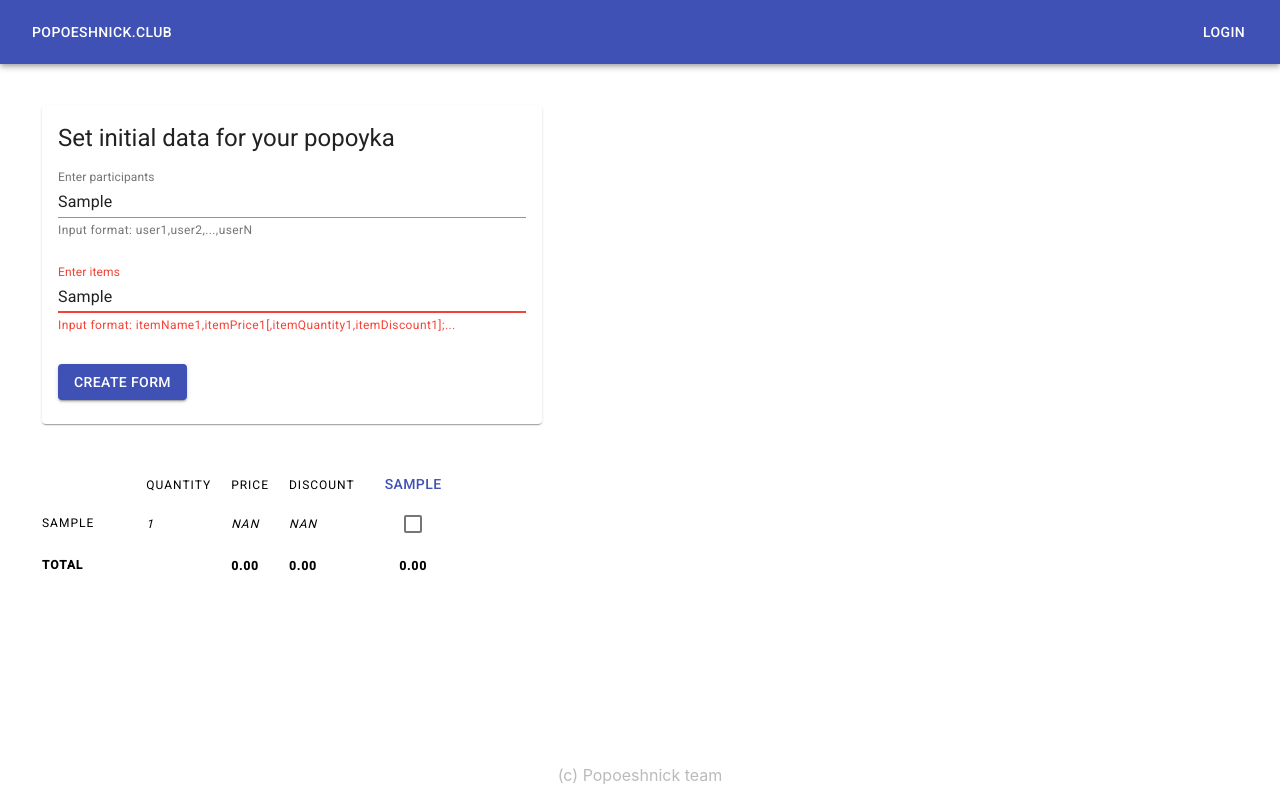
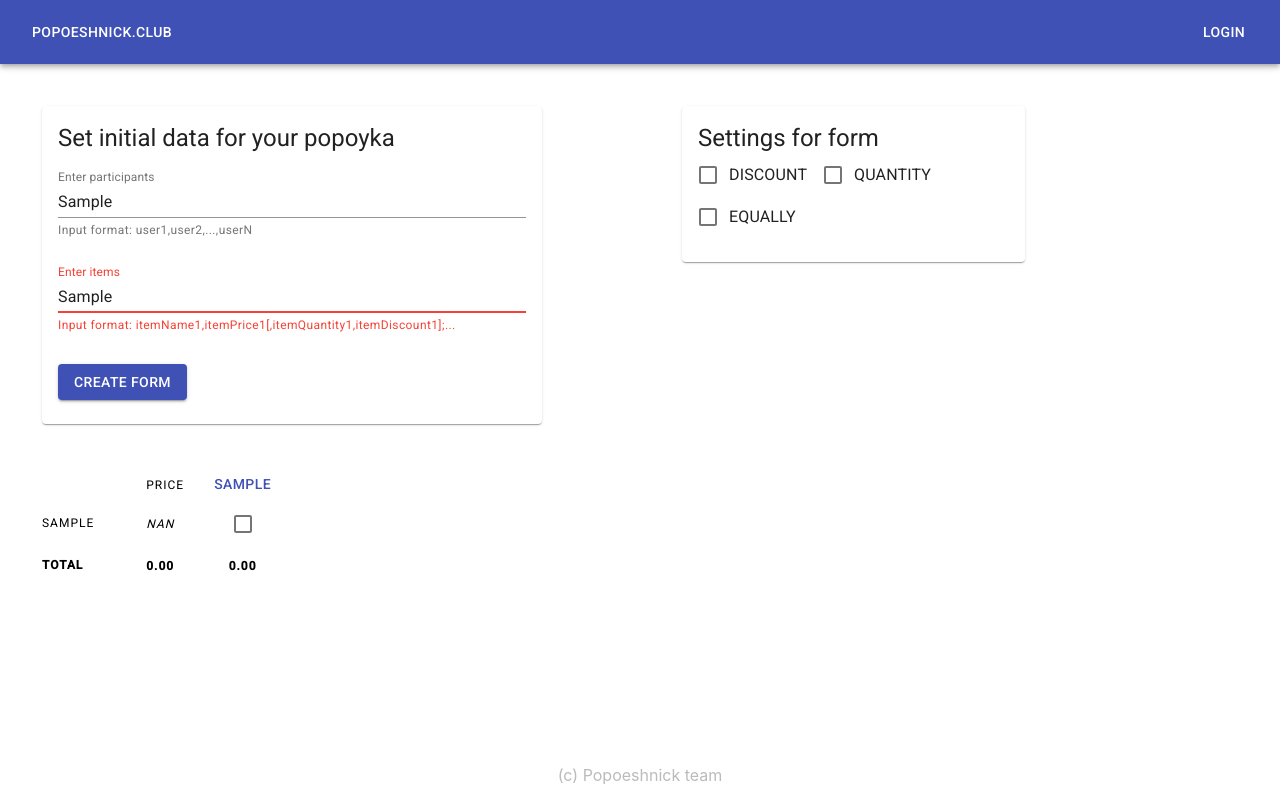
Before and after one commit to supercilium/popoeshnick, a React app in the folder front/: page /share-bill in a window 1280 px wide. Both pictures are taken after typing "Sample", "Sample" into the empty fields and a click on the button "CREATE FORM". Built offline with nearby package versions, Linux system fonts and the light colour scheme.

Commit message:
updates for share bill
updated eslint settings
added form controls
decomposed share bill

```diff
--- a/front/src/App.jsx
+++ b/front/src/App.jsx
@@ -39,7 +39,6 @@ class App extends React.PureComponent {
   }
 
   componentDidMount() {
-    // eslint-disable-next-line react/destructuring-assignment
     const { setAlkash } = this.props.alkashActions
     this.setState({ loader: true })
     const cookie = cookies.get('session')
--- a/front/src/__data__/actions/alkashActions.js
+++ b/front/src/__data__/actions/alkashActions.js
@@ -1,4 +1,3 @@
-/* eslint-disable import/prefer-default-export */
 export function setAlkash(profile) {
   return {
     type: 'SET_ALKASH',
--- a/front/src/__data__/actions/index.js
+++ b/front/src/__data__/actions/index.js
@@ -1,2 +1 @@
-// eslint-disable-next-line import/prefer-default-export
 export { setAlkash } from './alkashActions'
--- a/front/src/__data__/store.js
+++ b/front/src/__data__/store.js
@@ -3,7 +3,5 @@ import {
 } from 'redux'
 import rootReducer from './reducers/rootReducer'
 
-// eslint-disable-next-line import/prefer-default-export
 export const store = createStore(rootReducer,
-  // eslint-disable-next-line no-underscore-dangle
   window.__REDUX_DEVTOOLS_EXTENSION__ && window.__REDUX_DEVTOOLS_EXTENSION__())
--- a/front/src/components/loginForm/loginForm.jsx
+++ b/front/src/components/loginForm/loginForm.jsx
@@ -161,6 +161,7 @@ export class LoginForm extends PureComponent {
           onChange={this.handleSetLogin}
           error={emailError}
           helperText={errors.email}
+          autoComplete="username"
         />
         <TextField
           required
@@ -171,6 +172,7 @@ export class LoginForm extends PureComponent {
           onChange={this.handleSetPassword}
           error={passError}
           helperText={errors.password}
+          autoComplete="current-password"
         />
         {!_.isEmpty(errors.login) && this.renderError(errors.login)}
         <Button
--- a/front/src/routers/share-bill/index.js
+++ b/front/src/routers/share-bill/index.js
@@ -1,3 +1,3 @@
-import ShareBill from './share-bill'
+import { ShareBill } from './share-bill'
 
 export default ShareBill
--- a/front/src/routers/share-bill/share-bill.jsx
+++ b/front/src/routers/share-bill/share-bill.jsx
@@ -1,66 +1,22 @@
-/* eslint-disable quote-props */
 import React, { useState } from 'react'
+import { PropTypes } from 'prop-types'
 import {
   Checkbox,
+  FormControlLabel,
   Typography,
   TextField,
   Button,
   Card,
   CardContent,
 } from '@material-ui/core'
-import { makeStyles } from '@material-ui/core/styles'
 import Grid from '@material-ui/core/Grid'
 import _ from 'lodash'
 
 import { validateRegexp } from '../../utils'
+import { useBillFormStyles } from './styles'
 
 // eslint-disable-next-line no-useless-escape
 const itemsRegexp = /([^;,.]+)(,[\d\.]+){1,};*/gm
-
-const useStyles = makeStyles({
-  root: {
-    paddingBottom: '50px',
-  },
-  formInitial: {
-    maxWidth: '500px',
-    margin: '42px',
-  },
-  button: {
-    margin: '20px 0 0',
-  },
-  columns: {
-    display: 'flex',
-  },
-  header: {
-    padding: '4px 0 1px',
-  },
-  form: {
-    display: 'flex',
-    margin: '0 auto',
-  },
-  userScore: {
-    display: 'flex',
-    flexDirection: 'column',
-    textAlign: 'center',
-    margin: '0 12px',
-  },
-  users: {
-    display: 'flex',
-  },
-  categoryList: {
-    display: 'flex',
-    marginTop: '36px',
-  },
-  caterory: {
-    padding: '0 42px',
-  },
-  sums: {
-    padding: '0 10px',
-  },
-  overline: {
-    lineHeight: '42px',
-  },
-})
 
 const parseItems = (str) => {
   const items = str.split(';')
@@ -75,34 +31,60 @@ const parseItems = (str) => {
   })
 }
 
+const CheckboxComponent = ({ label, input, meta }) => (
+  <FormControlLabel
+    control={(
+      <Checkbox
+        color="primary"
+        {...input}
+        {...meta}
+      />
+    )}
+    label={label}
+  />
+)
+
+CheckboxComponent.propTypes = {
+  label: PropTypes.string,
+  input: PropTypes.object.isRequired,
+  meta: PropTypes.object.isRequired,
+}
+
+CheckboxComponent.defaultProps = {
+  label: '',
+}
+
 const parseUsers = str => str.split(',')
 
-export default () => {
+export const ShareBill = () => {
   const [value, setValue] = useState('')
   const [user, setUsers] = useState('')
   const [sums, setSums] = useState([])
-  const [users, setUserChecks] = useState({})
+  const [users, setUserChecks] = useState(new Map([]))
   const [itemsError, setError] = useState(false)
-  const classes = useStyles()
-  let categoryDividers = []
+  const [isVisibleDiscount, changeVisibilityDiscount] = useState(false)
+  const [isVisibleQuantity, changeVisibilityQuantity] = useState(false)
+  const [isVisibleEqually, changeVisibilityEqually] = useState(false)
+  const classes = useBillFormStyles()
+  let categoryDividers
 
-  const handleClick = (event) => {
-    const [name, index] = event.target.name.split('-')
+  const handleClick = (key, index) => {
     setUserChecks((prevUsers) => {
-      const arr = prevUsers[name]
-      arr[index] = Number(!arr[index])
-      return Object.assign({}, prevUsers, { [name]: arr })
+      const newMap = new Map(prevUsers)
+      const item = prevUsers.get(key)
+      item.checks[index] = Number(!item.checks[index])
+      return newMap.set(key, { name: item.name, checks: item.checks })
     })
   }
 
-  const handleColClick = (event) => {
-    const name = event.target.innerHTML
+  const handleColClick = (key) => {
     setUserChecks((prevUsers) => {
-      const arr = prevUsers[name]
-      if (arr.reduce((sum, item) => sum + item, 0) < arr.length) {
-        return Object.assign({}, prevUsers, { [name]: arr.map(() => 1) })
+      const newMap = new Map(prevUsers)
+      const obj = newMap.get(key)
+      if (obj.checks.reduce((sum, item) => sum + item, 0) < obj.checks.length) {
+        return newMap.set(key, { name: obj.name, checks: obj.checks.map(() => 1) })
       }
-      return Object.assign({}, prevUsers, { [name]: arr.map(() => 0) })
+      return newMap.set(key, { name: obj.name, checks: obj.checks.map(() => 0) })
     })
   }
 
@@ -117,16 +99,69 @@ export default () => {
     e.preventDefault()
     const keys = parseUsers(user)
     setSums(items)
-    setUserChecks(Object.assign({}, ...keys.map(name => ({ [name]: items.map(() => 0) }))))
+    setUserChecks(() => {
+      const map = new Map()
+      keys.forEach((item) => {
+        map.set(Symbol(item), { name: item, checks: items.map(() => 0) })
+      })
+      return map
+    })
+  }
+
+  const formChecks = () => {
+    const res = []
+    users.forEach((item, elemKey) => {
+      const component = (
+        <div className={classes.userScore}>
+          <Typography variant="overline" display="block" gutterBottom={false}>
+            <Button color="primary" onClick={() => handleColClick(elemKey)}>{item.name}</Button>
+          </Typography>
+          {
+            item.checks
+              .map((check, j) => (
+                <Checkbox
+                  key={`${elemKey.toString()}-${j}`}
+                  name={j}
+                  symbol={elemKey}
+                  checked={Boolean(check)}
+                  onChange={() => handleClick(elemKey, j)}
+                />
+              ))
+          }
+          <Typography classes={{ overline: classes.overline }} variant="overline" display="block" gutterBottom={false}>
+            <b>
+              {
+                item.checks.reduce((sum, flag, i) => (
+                  categoryDividers[i]
+                    ? sum
+                      + flag * sums[i].quantity
+                      * sums[i].price * (1 - sums[i].discount) / categoryDividers[i]
+                    : sum
+                ), 0).toFixed(2)
+              }
+            </b>
+          </Typography>
+        </div>
+      )
+      res.push(component)
+    })
+    return res
   }
 
   // определяем что какой то товар никто не поделил между собой
   categoryDividers = items
-    .map((su, i) => Object.keys(users).reduce((acc, j) => Number(users[j][i]) + acc, 0))
+    .map((su, i) => {
+      let arr = 0
+      users
+        .forEach((item, symbol, map) => {
+          arr += map.get(symbol).checks[i]
+        })
+      return arr
+    })
 
   return (
     <Grid container className={classes.root}>
-      <Grid item xs={12}>
+      <Grid item xs={6}>
         <Card className={classes.formInitial}>
           <CardContent>
             <form noValidate onSubmit={createForm}>
@@ -168,9 +203,54 @@ export default () => {
           </CardContent>
         </Card>
       </Grid>
+      <Grid item xs={4}>
+        <Card className={classes.formInitial}>
+          <CardContent>
+            <Typography
+              variant="h5"
+              display="block"
+            >
+              Settings for form
+            </Typography>
+
+            <form>
+              <FormControlLabel
+                control={(
+                  <Checkbox
+                    checked={isVisibleDiscount}
+                    onChange={changeVisibilityDiscount}
+                    color="primary"
+                  />
+                )}
+                label="DISCOUNT"
+              />
+              <FormControlLabel
+                control={(
+                  <Checkbox
+                    checked={isVisibleQuantity}
+                    onChange={changeVisibilityQuantity}
+                    color="primary"
+                  />
+                )}
+                label="QUANTITY"
+              />
+              <FormControlLabel
+                control={(
+                  <Checkbox
+                    checked={isVisibleEqually}
+                    onChange={changeVisibilityEqually}
+                    color="primary"
+                  />
+                )}
+                label="EQUALLY"
+              />
+            </form>
+          </CardContent>
+        </Card>
+      </Grid>
 
       {
-        (_.isEmpty(sums) || _.isEmpty(users))
+        (_.isEmpty(sums) || users.size === 0)
           ? null
           : (
             <Grid item xs={12}>
@@ -180,6 +260,7 @@ export default () => {
                     {
                       sums.map(item => (
                         <Typography
+                          key={item.name}
                           classes={{ overline: classes.overline }}
                           variant="overline"
                           display="block"
@@ -201,6 +282,7 @@ export default () => {
                 </div>
 
                 <div className={classes.columns}>
+                  {isVisibleQuantity && (
                     <div className={classes.sums}>
                       <Typography className={classes.header} variant="overline" display="block" gutterBottom={false}>
                         Quantity
@@ -208,12 +290,13 @@ export default () => {
 
                       {
                         sums.map((item, i) => (
-                        <Typography classes={{ overline: classes.overline }} variant="overline" display="block" gutterBottom={false}>
+                          <Typography key={`qt-${item.quantity}`} classes={{ overline: classes.overline }} variant="overline" display="block" gutterBottom={false}>
                             {categoryDividers[i] ? item.quantity : <i>{item.quantity}</i>}
                           </Typography>
                         ))
                       }
                     </div>
+                  )}
                   <div className={classes.sums}>
                     <Typography className={classes.header} variant="overline" display="block" gutterBottom={false}>
                       Price
@@ -222,6 +305,7 @@ export default () => {
                     {
                       sums.map((item, i) => (
                         <Typography
+                          key={`pr-${item.price}-${item.quantity}`}
                           classes={{ overline: classes.overline }}
                           variant="overline"
                           display="block"
@@ -247,6 +331,7 @@ export default () => {
                       </b>
                     </Typography>
                   </div>
+                  {isVisibleDiscount && (
                     <div className={classes.sums}>
                       <Typography className={classes.header} variant="overline" display="block" gutterBottom={false}>
                         Discount
@@ -254,7 +339,7 @@ export default () => {
 
                       {
                         sums.map((item, i) => (
-                        <Typography classes={{ overline: classes.overline }} variant="overline" display="block" gutterBottom={false}>
+                          <Typography key={`dc-${item.price}-${item.quantity}`} classes={{ overline: classes.overline }} variant="overline" display="block" gutterBottom={false}>
                             {
                               categoryDividers[i]
                                 ? (item.price - item.price * item.discount) * item.quantity
@@ -276,30 +361,11 @@ export default () => {
                         </b>
                       </Typography>
                     </div>
+                  )}
                 </div>
                 <div className={classes.users}>
                   {
-                    Object.keys(users).map(item => (
-                      <div className={classes.userScore}>
-                        <Typography variant="overline" display="block" gutterBottom={false}>
-                          <Button color="primary" onClick={handleColClick}>{item}</Button>
-                        </Typography>
-                        {users[item].map((check, j) => <Checkbox name={`${item}-${j}`} checked={Boolean(check)} onChange={handleClick} />)}
-                        <Typography classes={{ overline: classes.overline }} variant="overline" display="block" gutterBottom={false}>
-                          <b>
-                            {
-                              users[item].reduce((sum, flag, i) => (
-                                categoryDividers[i]
-                                  ? sum
-                                    + flag * sums[i].quantity
-                                    * sums[i].price * (1 - sums[i].discount) / categoryDividers[i]
-                                  : sum
-                              ), 0).toFixed(2)
-                            }
-                          </b>
-                        </Typography>
-                      </div>
-                    ))
+                    formChecks()
                   }
                 </div>
               </div>
--- /dev/null
+++ b/front/src/routers/share-bill/styles.js
@@ -0,0 +1,46 @@
+import { makeStyles } from '@material-ui/core/styles'
+
+export const useBillFormStyles = makeStyles({
+  root: {
+    paddingBottom: '50px',
+  },
+  formInitial: {
+    maxWidth: '500px',
+    margin: '42px',
+  },
+  button: {
+    margin: '20px 0 0',
+  },
+  columns: {
+    display: 'flex',
+  },
+  header: {
+    padding: '4px 0 1px',
+  },
+  form: {
+    display: 'flex',
+    margin: '0 auto',
+  },
+  userScore: {
+    display: 'flex',
+    flexDirection: 'column',
+    textAlign: 'center',
+    margin: '0 12px',
+  },
+  users: {
+    display: 'flex',
+  },
+  categoryList: {
+    display: 'flex',
+    marginTop: '36px',
+  },
+  caterory: {
+    padding: '0 42px',
+  },
+  sums: {
+    padding: '0 10px',
+  },
+  overline: {
+    lineHeight: '42px',
+  },
+})
--- a/front/src/utils/axiosMiddleware.js
+++ b/front/src/utils/axiosMiddleware.js
@@ -1,4 +1,3 @@
-/* eslint-disable no-console */
 import axios from 'axios'
 
 const instance = axios.create()
```
Also changed, not shown: front/package.json (+5 -8 lines), front/.eslintrc.json. Lines whose indentation alone changed are shown as unchanged.
